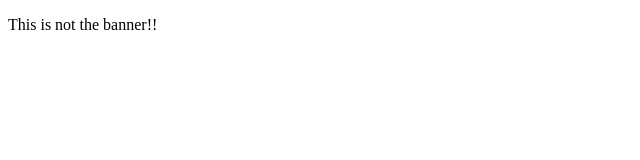
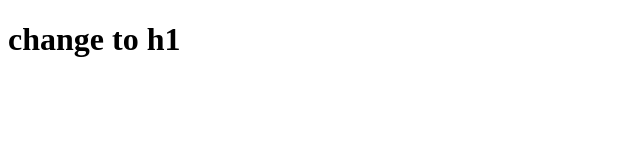
Before and after one commit to dldnlee/roleplay_testing, a plain HTML site: page index.html in a window 1280 px wide. Shown: the whole page, without its empty margins (0-640 px from the left). Drawn offline with Linux system fonts and the light colour scheme.

Commit message:
✨ feat(index): enhance banner with h1 tag
- replaces p tag with h1 tag for improved banner prominence and semantics

```diff
--- a/index.html
+++ b/index.html
@@ -7,7 +7,7 @@
   </head>
   <body>
     <div>
-      <p>This is not the banner!!</p>
+      <h1>change to h1</h1>
     </div>
   </body>
 </html>
```
